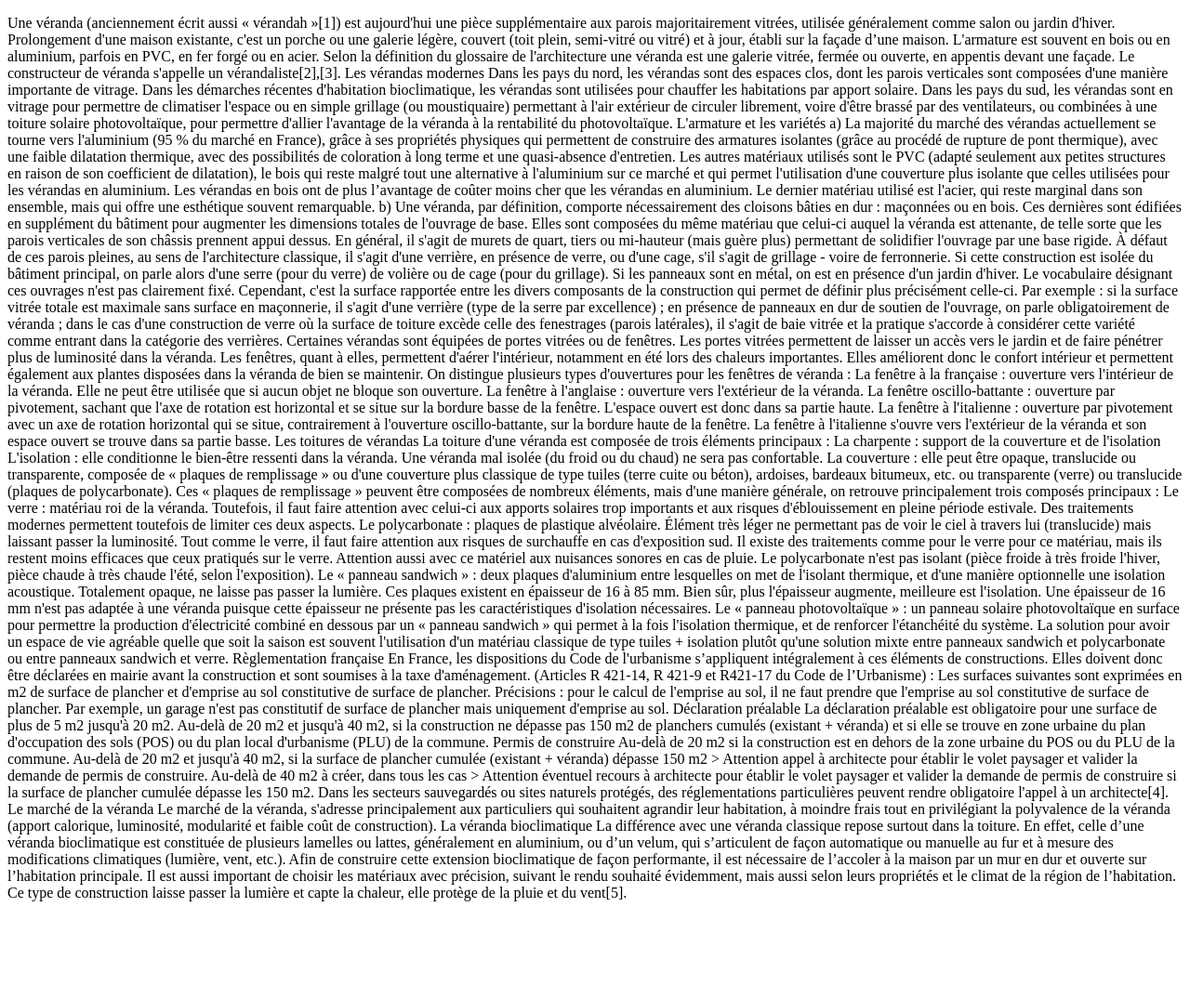
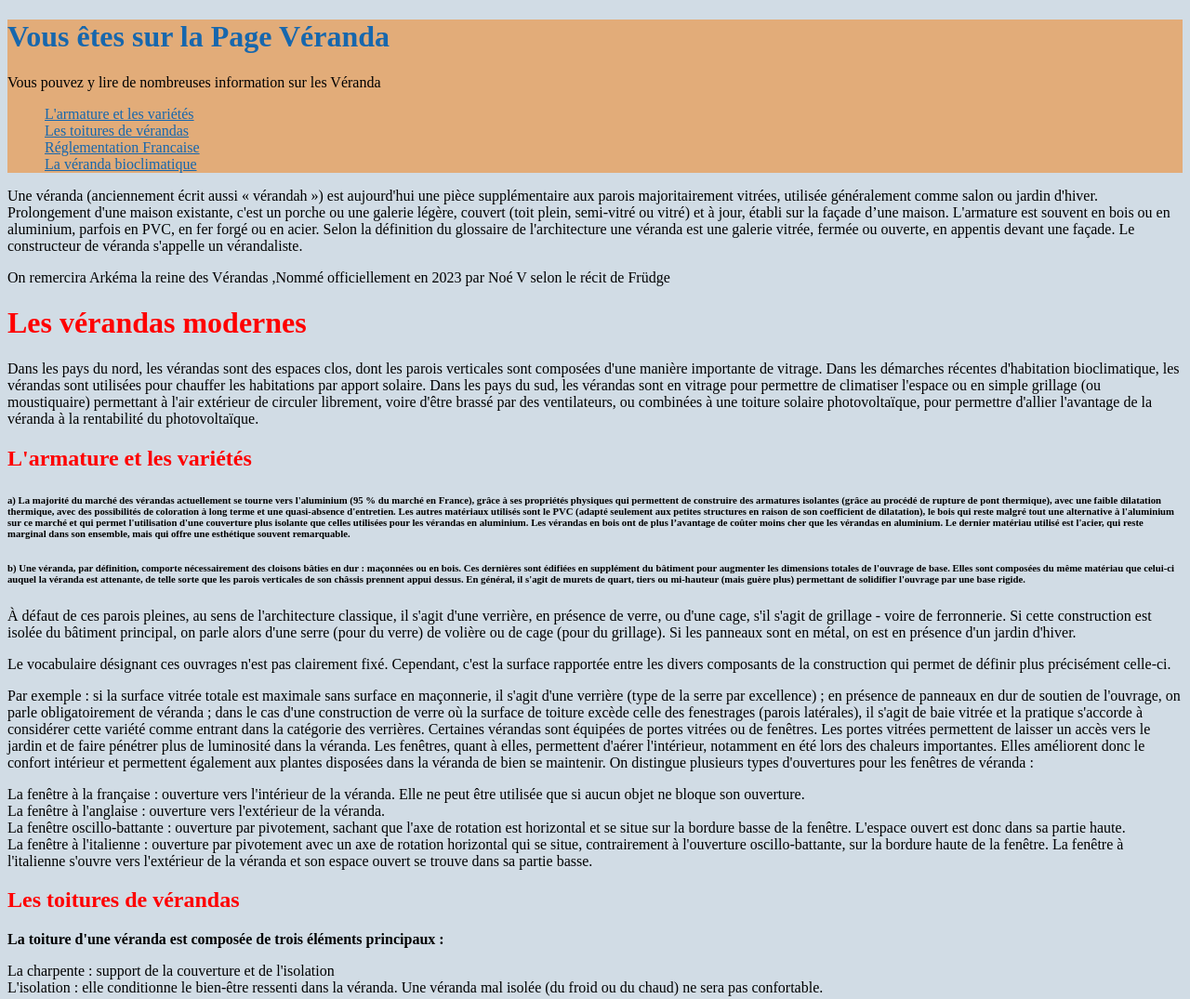
Before and after one commit to Alcoffraz/portefolio, a plain HTML site: page infp3/html/Blabladesveranda.html in a window 1280 px wide. Shown: the top 1075 px of the page at 93% size. Before the commit the page ends 986 px from the top, so only its background shows below. Drawn offline with Linux system fonts and the light colour scheme.

Commit message:
palette et font

```diff
--- a/infp3/css/style3.css
+++ b/infp3/css/style3.css
@@ -17,7 +17,10 @@ a {
 header {
     background-color: rgb(127, 255, 212);
     border:2px solid black;
+    border-radius: 25px;
+
 }
 nav a:hover{
         color:rgb(0, 132, 255);
+
 }
--- a/infp3/css/stylep2.css
+++ b/infp3/css/stylep2.css
@@ -6,6 +6,7 @@ h1 ,h2 {
 
 body {
     background-color: rgba(165, 0, 0, 0.726);
+    font-family: 'blacksmith', sans-serif;
 
 
 }
@@ -55,3 +56,9 @@ footer {
 a:hover{
         color:rgb(0, 132, 255);
 }
+@font-face {
+    font-family: 'blacksmith' ;
+    src:url('fonts/blacksmith.ttf') format("ttf");
+    font-weight: normal;
+    font-style: normal;
+}
--- /dev/null
+++ b/infp3/css/styleveranda.css
@@ -0,0 +1,24 @@
+nav a{
+    color:rgb(23, 103, 173);
+}
+
+nav a:hover{
+    color: blueviolet;
+}
+
+body {
+    background-color: rgba(185, 202, 216, 0.644);
+}
+
+h1,h2,h3 {
+    color:red
+}
+ul {
+    list-style-type: none;
+}
+header {
+    background-color: rgb(226, 172, 121);
+}
+header h1 {
+    color:rgb(23, 103, 173) ;
+}
--- a/infp3/html/Blabladesveranda.html
+++ b/infp3/html/Blabladesveranda.html
@@ -4,51 +4,73 @@
     <meta charset="UTF-8">
     <meta name="viewport" content="width=device-width, initial-scale=1.0">
     <title>Veranda</title>
+    <link rel="stylesheet" href="../css/styleveranda.css">
 </head>
 <body>
-   <p> Une véranda (anciennement écrit aussi « vérandah »[1]) est aujourd'hui une pièce supplémentaire aux parois majoritairement vitrées, utilisée généralement comme salon ou jardin d'hiver. Prolongement d'une maison existante, c'est un porche ou une galerie légère, couvert (toit plein, semi-vitré ou vitré) et à jour, établi sur la façade d’une maison. L'armature est souvent en bois ou en aluminium, parfois en PVC, en fer forgé ou en acier. Selon la définition du glossaire de l'architecture une véranda est une galerie vitrée, fermée ou ouverte, en appentis devant une façade.
+    <header>
+        <h1>Vous êtes sur la Page Véranda</h1>
+        <p>Vous pouvez y lire de nombreuses information sur les Véranda</p>
+        <nav>
+            <ul>
+                <li><a href="#Arma">L'armature et les variétés</a></li>
+                <li><a href="#toiture">Les toitures de vérandas</a></li>
+                <li><a href="#France">Réglementation Francaise</a></li>
+                <li><a href="#bioclimatique">La véranda bioclimatique</a></li>
+            </ul>
 
-Le constructeur de véranda s'appelle un vérandaliste[2],[3].
 
-Les vérandas modernes
+
+        </nav>
+    </header>
+   <p> Une véranda (anciennement écrit aussi « vérandah ») est aujourd'hui une pièce supplémentaire aux parois majoritairement vitrées, utilisée généralement comme salon ou jardin d'hiver. Prolongement d'une maison existante, c'est un porche ou une galerie légère, couvert (toit plein, semi-vitré ou vitré) et à jour, établi sur la façade d’une maison. L'armature est souvent en bois ou en aluminium, parfois en PVC, en fer forgé ou en acier. Selon la définition du glossaire de l'architecture une véranda est une galerie vitrée, fermée ou ouverte, en appentis devant une façade.
+
+Le constructeur de véranda s'appelle un vérandaliste.</p>
+<p>On remercira Arkéma la reine des Vérandas ,Nommé officiellement en 2023 par Noé V selon le récit de Früdge</p>
+
+<h1>Les vérandas modernes</h1>
+
 Dans les pays du nord, les vérandas sont des espaces clos, dont les parois verticales sont composées d'une manière importante de vitrage. Dans les démarches récentes d'habitation bioclimatique, les vérandas sont utilisées pour chauffer les habitations par apport solaire. Dans les pays du sud, les vérandas sont en vitrage pour permettre de climatiser l'espace ou en simple grillage (ou moustiquaire) permettant à l'air extérieur de circuler librement, voire d'être brassé par des ventilateurs, ou combinées à une toiture solaire photovoltaïque, pour permettre d'allier l'avantage de la véranda à la rentabilité du photovoltaïque.
+<h2 id="Arma">L'armature et les variétés</h2>
 
-L'armature et les variétés
-a) La majorité du marché des vérandas actuellement se tourne vers l'aluminium (95 % du marché en France), grâce à ses propriétés physiques qui permettent de construire des armatures isolantes (grâce au procédé de rupture de pont thermique), avec une faible dilatation thermique, avec des possibilités de coloration à long terme et une quasi-absence d'entretien. Les autres matériaux utilisés sont le PVC (adapté seulement aux petites structures en raison de son coefficient de dilatation), le bois qui reste malgré tout une alternative à l'aluminium sur ce marché et qui permet l'utilisation d'une couverture plus isolante que celles utilisées pour les vérandas en aluminium. Les vérandas en bois ont de plus l’avantage de coûter moins cher que les vérandas en aluminium. Le dernier matériau utilisé est l'acier, qui reste marginal dans son ensemble, mais qui offre une esthétique souvent remarquable.
+<h6>a) La majorité du marché des vérandas actuellement se tourne vers l'aluminium (95 % du marché en France), grâce à ses propriétés physiques qui permettent de construire des armatures isolantes (grâce au procédé de rupture de pont thermique), avec une faible dilatation thermique, avec des possibilités de coloration à long terme et une quasi-absence d'entretien. Les autres matériaux utilisés sont le PVC (adapté seulement aux petites structures en raison de son coefficient de dilatation), le bois qui reste malgré tout une alternative à l'aluminium sur ce marché et qui permet l'utilisation d'une couverture plus isolante que celles utilisées pour les vérandas en aluminium. Les vérandas en bois ont de plus l’avantage de coûter moins cher que les vérandas en aluminium. Le dernier matériau utilisé est l'acier, qui reste marginal dans son ensemble, mais qui offre une esthétique souvent remarquable.
+</h6>
 
-b) Une véranda, par définition, comporte nécessairement des cloisons bâties en dur : maçonnées ou en bois. Ces dernières sont édifiées en supplément du bâtiment pour augmenter les dimensions totales de l'ouvrage de base. Elles sont composées du même matériau que celui-ci auquel la véranda est attenante, de telle sorte que les parois verticales de son châssis prennent appui dessus. En général, il s'agit de murets de quart, tiers ou mi-hauteur (mais guère plus) permettant de solidifier l'ouvrage par une base rigide.
+<h6>b) Une véranda, par définition, comporte nécessairement des cloisons bâties en dur : maçonnées ou en bois. Ces dernières sont édifiées en supplément du bâtiment pour augmenter les dimensions totales de l'ouvrage de base. Elles sont composées du même matériau que celui-ci auquel la véranda est attenante, de telle sorte que les parois verticales de son châssis prennent appui dessus. En général, il s'agit de murets de quart, tiers ou mi-hauteur (mais guère plus) permettant de solidifier l'ouvrage par une base rigide.</h6>
 
-À défaut de ces parois pleines, au sens de l'architecture classique, il s'agit d'une verrière, en présence de verre, ou d'une cage, s'il s'agit de grillage - voire de ferronnerie. Si cette construction est isolée du bâtiment principal, on parle alors d'une serre (pour du verre) de volière ou de cage (pour du grillage). Si les panneaux sont en métal, on est en présence d'un jardin d'hiver.
-
+<p>À défaut de ces parois pleines, au sens de l'architecture classique, il s'agit d'une verrière, en présence de verre, ou d'une cage, s'il s'agit de grillage - voire de ferronnerie. Si cette construction est isolée du bâtiment principal, on parle alors d'une serre (pour du verre) de volière ou de cage (pour du grillage). Si les panneaux sont en métal, on est en présence d'un jardin d'hiver.</p>
 Le vocabulaire désignant ces ouvrages n'est pas clairement fixé. Cependant, c'est la surface rapportée entre les divers composants de la construction qui permet de définir plus précisément celle-ci.
 
-Par exemple :
+<p>Par exemple :
 
 si la surface vitrée totale est maximale sans surface en maçonnerie, il s'agit d'une verrière (type de la serre par excellence) ;
 en présence de panneaux en dur de soutien de l'ouvrage, on parle obligatoirement de véranda ;
 dans le cas d'une construction de verre où la surface de toiture excède celle des fenestrages (parois latérales), il s'agit de baie vitrée et la pratique s'accorde à considérer cette variété comme entrant dans la catégorie des verrières.
 Certaines vérandas sont équipées de portes vitrées ou de fenêtres. Les portes vitrées permettent de laisser un accès vers le jardin et de faire pénétrer plus de luminosité dans la véranda. Les fenêtres, quant à elles, permettent d'aérer l'intérieur, notamment en été lors des chaleurs importantes. Elles améliorent donc le confort intérieur et permettent également aux plantes disposées dans la véranda de bien se maintenir. On distingue plusieurs types d'ouvertures pour les fenêtres de véranda :
+</p>
+<p>La fenêtre à la française : ouverture vers l'intérieur de la véranda. Elle ne peut être utilisée que si aucun objet ne bloque son ouverture. <br>
+La fenêtre à l'anglaise : ouverture vers l'extérieur de la véranda. <br>
+La fenêtre oscillo-battante : ouverture par pivotement, sachant que l'axe de rotation est horizontal et se situe sur la bordure basse de la fenêtre. L'espace ouvert est donc dans sa partie haute.<br>
+La fenêtre à l'italienne : ouverture par pivotement avec un axe de rotation horizontal qui se situe, contrairement à l'ouverture oscillo-battante, sur la bordure haute de la fenêtre. La fenêtre à l'italienne s'ouvre vers l'extérieur de la véranda et son espace ouvert se trouve dans sa partie basse. <br>
+</p>
+<h2 id="toiture">Les toitures de vérandas </h2>
+<strong>La toiture d'une véranda est composée de trois éléments principaux : </strong>
 
-La fenêtre à la française : ouverture vers l'intérieur de la véranda. Elle ne peut être utilisée que si aucun objet ne bloque son ouverture.
-La fenêtre à l'anglaise : ouverture vers l'extérieur de la véranda.
-La fenêtre oscillo-battante : ouverture par pivotement, sachant que l'axe de rotation est horizontal et se situe sur la bordure basse de la fenêtre. L'espace ouvert est donc dans sa partie haute.
-La fenêtre à l'italienne : ouverture par pivotement avec un axe de rotation horizontal qui se situe, contrairement à l'ouverture oscillo-battante, sur la bordure haute de la fenêtre. La fenêtre à l'italienne s'ouvre vers l'extérieur de la véranda et son espace ouvert se trouve dans sa partie basse.
-Les toitures de vérandas
-La toiture d'une véranda est composée de trois éléments principaux :
-
-La charpente : support de la couverture et de l'isolation
-L'isolation : elle conditionne le bien-être ressenti dans la véranda. Une véranda mal isolée (du froid ou du chaud) ne sera pas confortable.
+<p> La charpente : support de la couverture et de l'isolation <br>
+L'isolation : elle conditionne le bien-être ressenti dans la véranda. Une véranda mal isolée (du froid ou du chaud) ne sera pas confortable.</p>
+<p>
 La couverture : elle peut être opaque, translucide ou transparente, composée de « plaques de remplissage » ou d'une couverture plus classique de type tuiles (terre cuite ou béton), ardoises, bardeaux bitumeux, etc. ou transparente (verre) ou translucide (plaques de polycarbonate).
 Ces « plaques de remplissage » peuvent être composées de nombreux éléments, mais d'une manière générale, on retrouve principalement trois composés principaux :
+</p>
 
-Le verre : matériau roi de la véranda. Toutefois, il faut faire attention avec celui-ci aux apports solaires trop importants et aux risques d'éblouissement en pleine période estivale. Des traitements modernes permettent toutefois de limiter ces deux aspects.
+<p> Le verre : matériau roi de la véranda. Toutefois, il faut faire attention avec celui-ci aux apports solaires trop importants et aux risques d'éblouissement en pleine période estivale. Des traitements modernes permettent toutefois de limiter ces deux aspects.
 Le polycarbonate : plaques de plastique alvéolaire. Élément très léger ne permettant pas de voir le ciel à travers lui (translucide) mais laissant passer la luminosité. Tout comme le verre, il faut faire attention aux risques de surchauffe en cas d'exposition sud. Il existe des traitements comme pour le verre pour ce matériau, mais ils restent moins efficaces que ceux pratiqués sur le verre. Attention aussi avec ce matériel aux nuisances sonores en cas de pluie. Le polycarbonate n'est pas isolant (pièce froide à très froide l'hiver, pièce chaude à très chaude l'été, selon l'exposition).
 Le « panneau sandwich » : deux plaques d'aluminium entre lesquelles on met de l'isolant thermique, et d'une manière optionnelle une isolation acoustique. Totalement opaque, ne laisse pas passer la lumière. Ces plaques existent en épaisseur de 16 à 85 mm. Bien sûr, plus l'épaisseur augmente, meilleure est l'isolation. Une épaisseur de 16 mm n'est pas adaptée à une véranda puisque cette épaisseur ne présente pas les caractéristiques d'isolation nécessaires.
 Le « panneau photovoltaïque » : un panneau solaire photovoltaïque en surface pour permettre la production d'électricité combiné en dessous par un « panneau sandwich » qui permet à la fois l'isolation thermique, et de renforcer l'étanchéité du système.
 La solution pour avoir un espace de vie agréable quelle que soit la saison est souvent l'utilisation d'un matériau classique de type tuiles + isolation plutôt qu'une solution mixte entre panneaux sandwich et polycarbonate ou entre panneaux sandwich et verre.
+</p>
 
-Règlementation française
-En France, les dispositions du Code de l'urbanisme s’appliquent intégralement à ces éléments de constructions. Elles doivent donc être déclarées en mairie avant la construction et sont soumises à la taxe d'aménagement.
+<h2 id="France">Règlementation française</h2>
+<p>En France, les dispositions du Code de l'urbanisme s’appliquent intégralement à ces éléments de constructions. Elles doivent donc être déclarées en mairie avant la construction et sont soumises à la taxe d'aménagement.
 
 (Articles R 421-14, R 421-9 et R421-17 du Code de l’Urbanisme) :
 
@@ -62,19 +84,22 @@ Au-delà de 20 m2 et jusqu'à 40 m2, si la construction ne dépasse pas 150 m2 d
 
 Permis de construire
 
-Au-delà de 20 m2 si la construction est en dehors de la zone urbaine du POS ou du PLU de la commune.
+Au-delà de 20 m2 si la construction est en dehors de la zone urbaine du POS ou du PLU de la commune. <br>
 
-Au-delà de 20 m2 et jusqu'à 40 m2, si la surface de plancher cumulée (existant + véranda) dépasse 150 m2 > Attention appel à architecte pour établir le volet paysager et valider la demande de permis de construire.
+Au-delà de 20 m2 et jusqu'à 40 m2, si la surface de plancher cumulée (existant + véranda) dépasse 150 m2 > Attention appel à architecte pour établir le volet paysager et valider la demande de permis de construire. <br>
 
-Au-delà de 40 m2 à créer, dans tous les cas > Attention éventuel recours à architecte pour établir le volet paysager et valider la demande de permis de construire si la surface de plancher cumulée dépasse les 150 m2.
+Au-delà de 40 m2 à créer, dans tous les cas > Attention éventuel recours à architecte pour établir le volet paysager et valider la demande de permis de construire si la surface de plancher cumulée dépasse les 150 m2. <br>
 
 Dans les secteurs sauvegardés ou sites naturels protégés, des réglementations particulières peuvent rendre obligatoire l'appel à un architecte[4].
 
 Le marché de la véranda
+</p>
 Le marché de la véranda, s'adresse principalement aux particuliers qui souhaitent agrandir leur habitation, à moindre frais tout en privilégiant la polyvalence de la véranda (apport calorique, luminosité, modularité et faible coût de construction).
 
-La véranda bioclimatique
+<h2 id="bioclimatique">La véranda bioclimatique</h2>
 La différence avec une véranda classique repose surtout dans la toiture. En effet, celle d’une véranda bioclimatique est constituée de plusieurs lamelles ou lattes, généralement en aluminium, ou d’un velum, qui s’articulent de façon automatique ou manuelle au fur et à mesure des modifications climatiques (lumière, vent, etc.). Afin de construire cette extension bioclimatique de façon performante, il est nécessaire de l’accoler à la maison par un mur en dur et ouverte sur l’habitation principale. Il est aussi important de choisir les matériaux avec précision, suivant le rendu souhaité évidemment, mais aussi selon leurs propriétés et le climat de la région de l’habitation. Ce type de construction laisse passer la lumière et capte la chaleur, elle protège de la pluie et du vent[5].
     </p>
+<img src="../image/verandaenbois.jpg" >
+
 </body>
 </html>
```
Also changed, not shown: infp3/html/contact.html (+0 -1 lines), infp3/html/parcours.html (+2 -1 lines), infp3/index.html (+1 -1 lines), infp3/font/blacksmith.ttf (added), infp3/image/verandaenbois.jpg (added).
